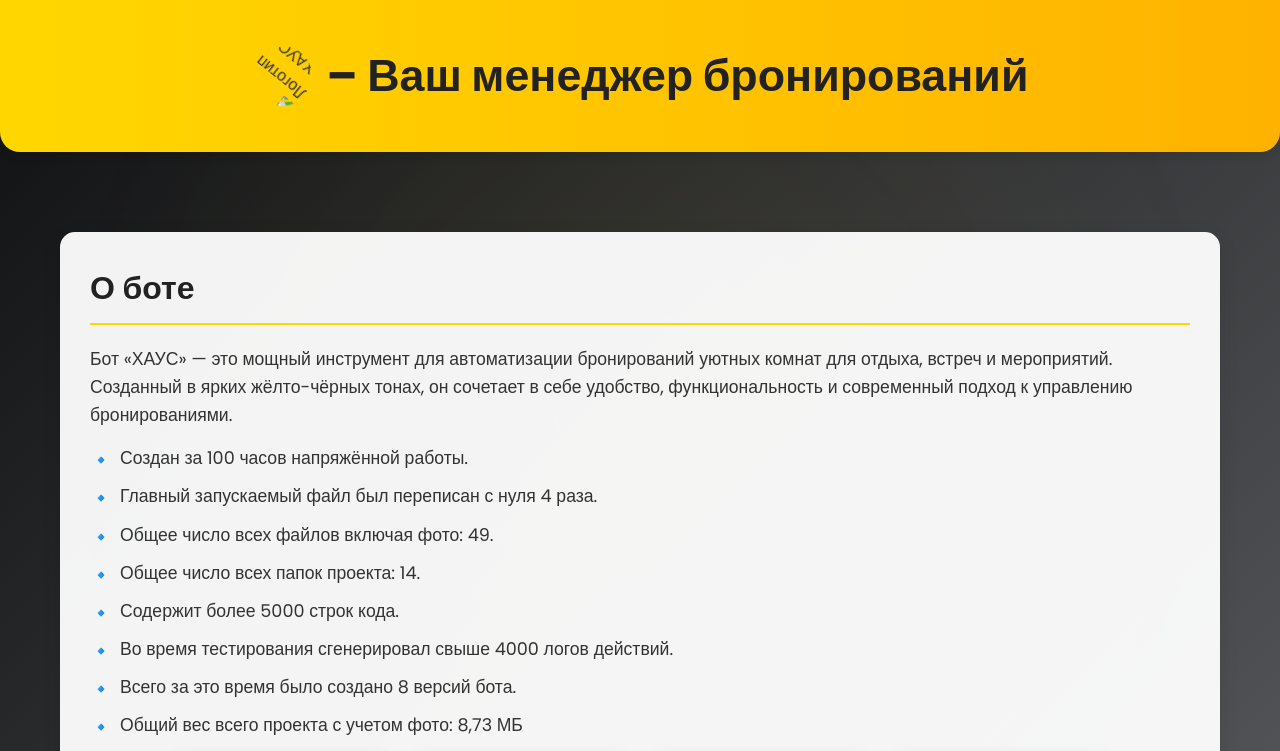
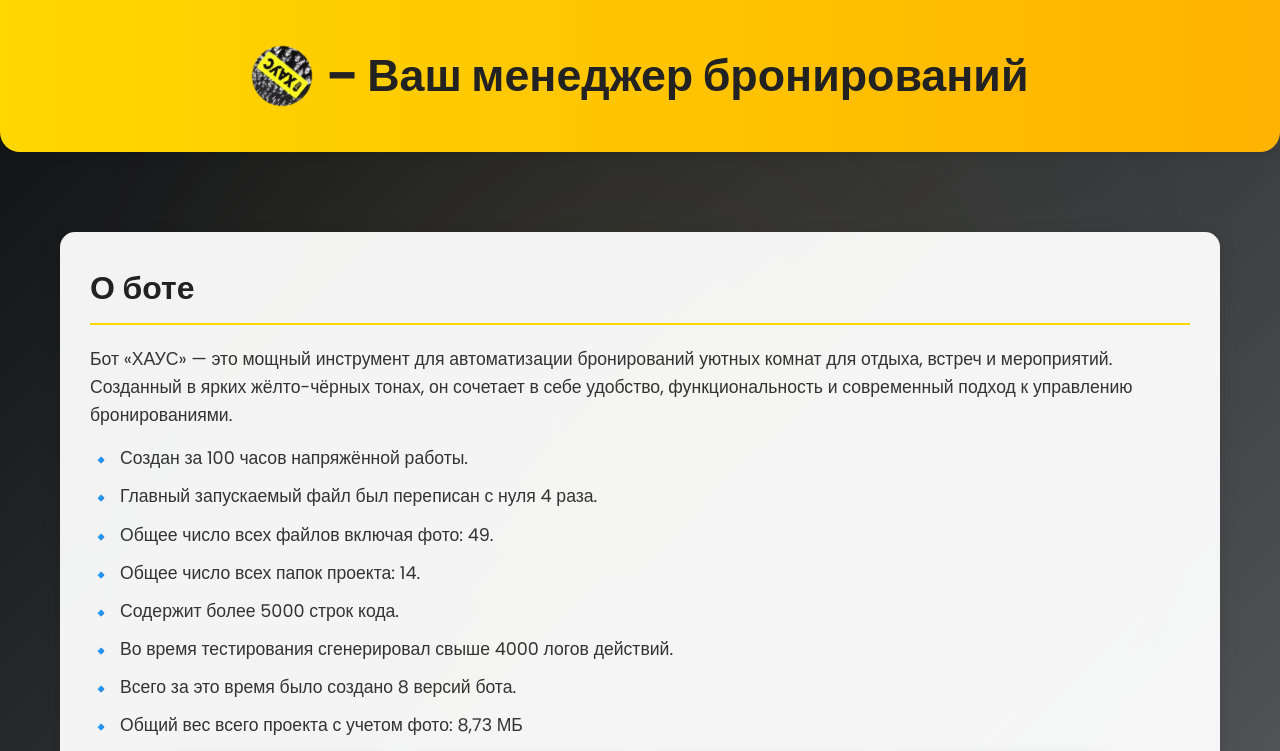
Before and after one commit to rustemuz/vk-booking-manager, a plain HTML site: page index.html in a window 1280 px wide. Shown: the top 751 px of the page. Drawn offline with nearby package versions, Linux system fonts and the light colour scheme; animation ran at ten frames a second.

Commit message:
Update index.html

```diff
--- a/index.html
+++ b/index.html
@@ -3,7 +3,6 @@
 <head>
     <meta charset="UTF-8">
     <meta name="viewport" content="width=device-width, initial-scale=1.0">
-    <link rel="icon" href="images/logo/main-logo.png" type="image/png">
     <link rel="icon" href="images/logo/main-logo.png" type="image/png">
     <link href="https://fonts.googleapis.com/css2?family=Poppins:wght@300;400;600;700&display=swap" rel="stylesheet">
     <link rel="stylesheet" href="main.css">
@@ -14,7 +13,7 @@
     <div class="background-overlay"></div>
     <div class="header">
         <div class="logo-title">
-            <img src="logo/main-logo.png" alt="Логотип ХАУС" class="logo-icon">
+            <img src="images/logo/main-logo.png" alt="Логотип ХАУС" class="logo-icon">
             <h1> – Ваш менеджер бронирований</h1>
         </div>
     </div>
```
